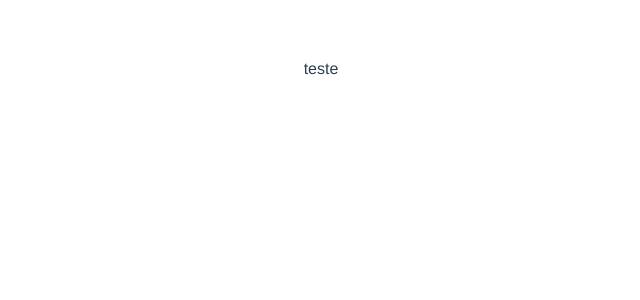
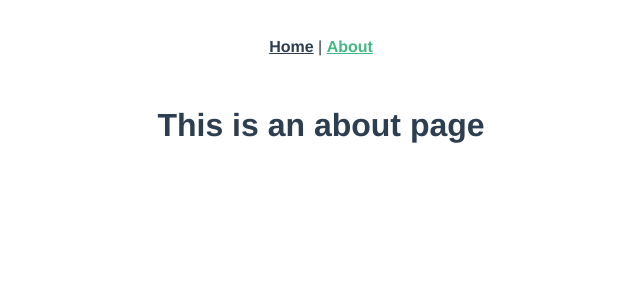
Before and after one commit to Patrignani/PizzaMais.Web, a Vue app: page /about in a window 1280 px wide. Shown: the top 300 px of the page, without its empty margins (319-959 px from the left). Built offline with nearby package versions, Linux system fonts and the light colour scheme.

Commit message:
no message

```diff
--- a/src/App.vue
+++ b/src/App.vue
@@ -1,26 +1,32 @@
 <template>
   <div id="app">
-    {{ titulo }}
+    <div id="nav">
+      <router-link to="/">Home</router-link> |
+      <router-link to="/about">About</router-link>
+    </div>
+    <router-view/>
   </div>
 </template>
 
-<script>
-
-export default {
-  name: "App",
-  data: function () {
-    return { titulo: "teste" }
-  },
-};
-</script>
-
-<style>
+<style lang="scss">
 #app {
   font-family: Avenir, Helvetica, Arial, sans-serif;
   -webkit-font-smoothing: antialiased;
   -moz-osx-font-smoothing: grayscale;
   text-align: center;
   color: #2c3e50;
-  margin-top: 60px;
+}
+
+#nav {
+  padding: 30px;
+
+  a {
+    font-weight: bold;
+    color: #2c3e50;
+
+    &.router-link-exact-active {
+      color: #42b983;
+    }
+  }
 }
 </style>
--- a/src/components/HelloWorld.vue
+++ b/src/components/HelloWorld.vue
@@ -9,6 +9,8 @@
     <h3>Installed CLI Plugins</h3>
     <ul>
       <li><a href="https://github.com/vuejs/vue-cli/tree/dev/packages/%40vue/cli-plugin-babel" target="_blank" rel="noopener">babel</a></li>
+      <li><a href="https://github.com/vuejs/vue-cli/tree/dev/packages/%40vue/cli-plugin-router" target="_blank" rel="noopener">router</a></li>
+      <li><a href="https://github.com/vuejs/vue-cli/tree/dev/packages/%40vue/cli-plugin-vuex" target="_blank" rel="noopener">vuex</a></li>
       <li><a href="https://github.com/vuejs/vue-cli/tree/dev/packages/%40vue/cli-plugin-eslint" target="_blank" rel="noopener">eslint</a></li>
     </ul>
     <h3>Essential Links</h3>
@@ -40,7 +42,7 @@ export default {
 </script>
 
 <!-- Add "scoped" attribute to limit CSS to this component only -->
-<style scoped>
+<style scoped lang="scss">
 h3 {
   margin: 40px 0 0;
 }
--- a/src/main.js
+++ b/src/main.js
@@ -1,8 +1,12 @@
 import Vue from 'vue'
 import App from './App.vue'
+import router from './router'
+import store from './store'
 
 Vue.config.productionTip = false
 
 new Vue({
-  render: h => h(App),
+  router,
+  store,
+  render: h => h(App)
 }).$mount('#app')
--- /dev/null
+++ b/src/router/index.js
@@ -0,0 +1,29 @@
+import Vue from 'vue'
+import VueRouter from 'vue-router'
+import Home from '../views/Home.vue'
+
+Vue.use(VueRouter)
+
+const routes = [
+  {
+    path: '/',
+    name: 'Home',
+    component: Home
+  },
+  {
+    path: '/about',
+    name: 'About',
+    // route level code-splitting
+    // this generates a separate chunk (about.[hash].js) for this route
+    // which is lazy-loaded when the route is visited.
+    component: () => import(/* webpackChunkName: "about" */ '../views/About.vue')
+  }
+]
+
+const router = new VueRouter({
+  mode: 'history',
+  base: process.env.BASE_URL,
+  routes
+})
+
+export default router
--- /dev/null
+++ b/src/store/index.js
@@ -0,0 +1,15 @@
+import Vue from 'vue'
+import Vuex from 'vuex'
+
+Vue.use(Vuex)
+
+export default new Vuex.Store({
+  state: {
+  },
+  mutations: {
+  },
+  actions: {
+  },
+  modules: {
+  }
+})
--- /dev/null
+++ b/src/views/About.vue
@@ -0,0 +1,5 @@
+<template>
+  <div class="about">
+    <h1>This is an about page</h1>
+  </div>
+</template>
--- /dev/null
+++ b/src/views/Home.vue
@@ -0,0 +1,18 @@
+<template>
+  <div class="home">
+    <img alt="Vue logo" src="../assets/logo.png">
+    <HelloWorld msg="Welcome to Your Vue.js App"/>
+  </div>
+</template>
+
+<script>
+// @ is an alias to /src
+import HelloWorld from '@/components/HelloWorld.vue'
+
+export default {
+  name: 'Home',
+  components: {
+    HelloWorld
+  }
+}
+</script>
```
Also changed, not shown: package.json (+7 -1 lines), 1 other file (tests, documents, lock files or other folders).
